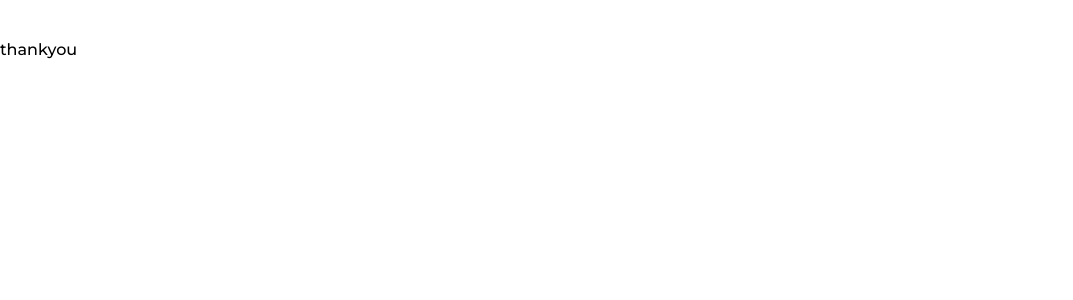
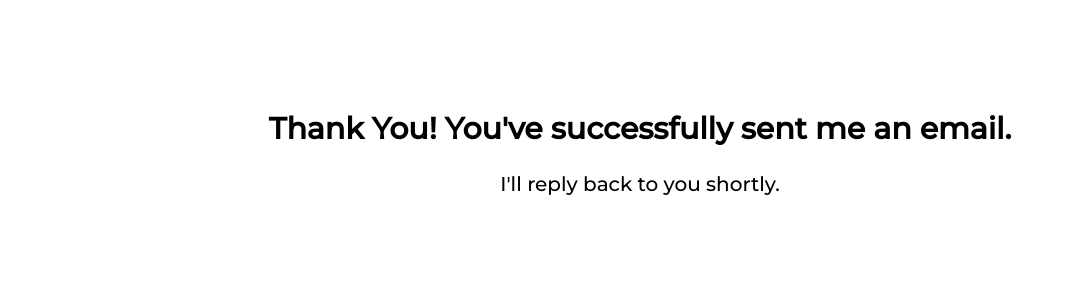
Before and after one commit to AshiqRhn/profile-website, a Next.js app: page /thankyou in a window 1280 px wide. Shown: the top 300 px of the page, without its empty margins (0-1073 px from the left). Built offline with nearby package versions, Linux system fonts and the light colour scheme.

Commit message:
Update thankyou.tsx
fix bugs

```diff
--- a/pages/thankyou.tsx
+++ b/pages/thankyou.tsx
@@ -2,8 +2,10 @@ import React from 'react'
 
 const thankyou = () => {
   return (
-    <div>
-      thankyou
+    <div style={{marginTop: '90px', textAlign: 'center', fontSize: '20px'}}>
+     <h2>Thank You! You've successfully sent me an email.</h2>
+
+     <p> I'll reply back to you shortly.</p>
     </div>
   )
 }
```
